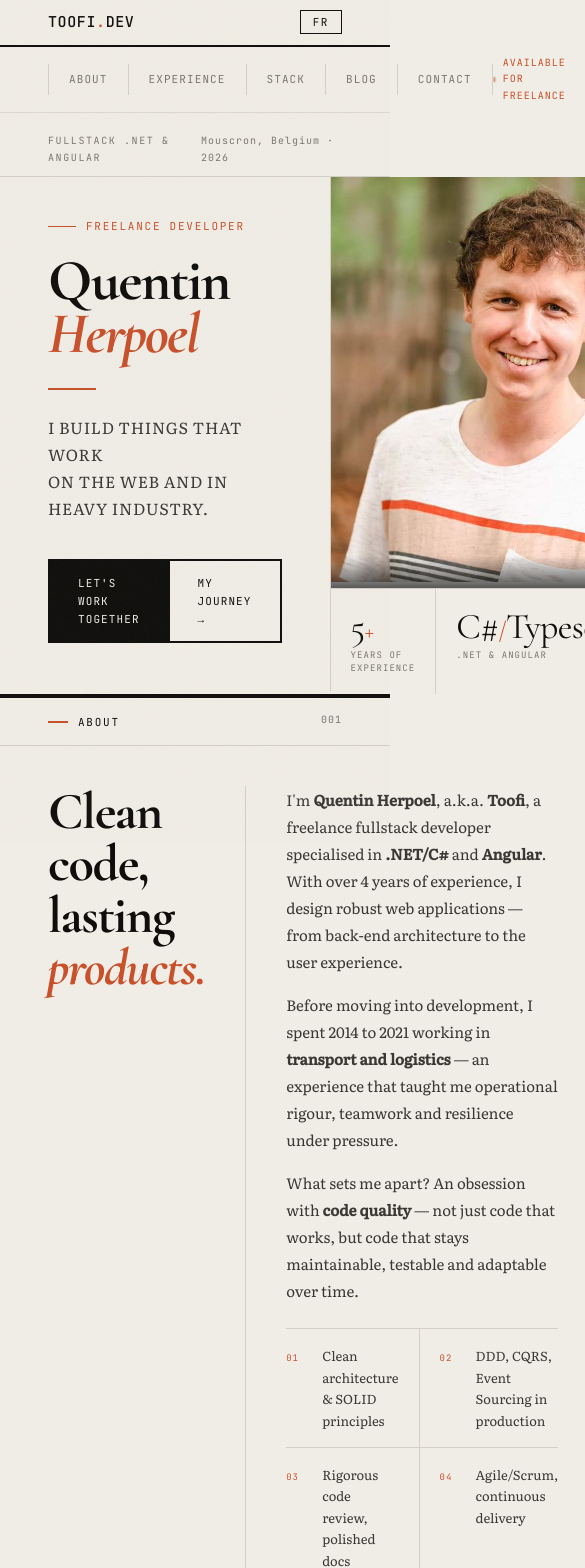
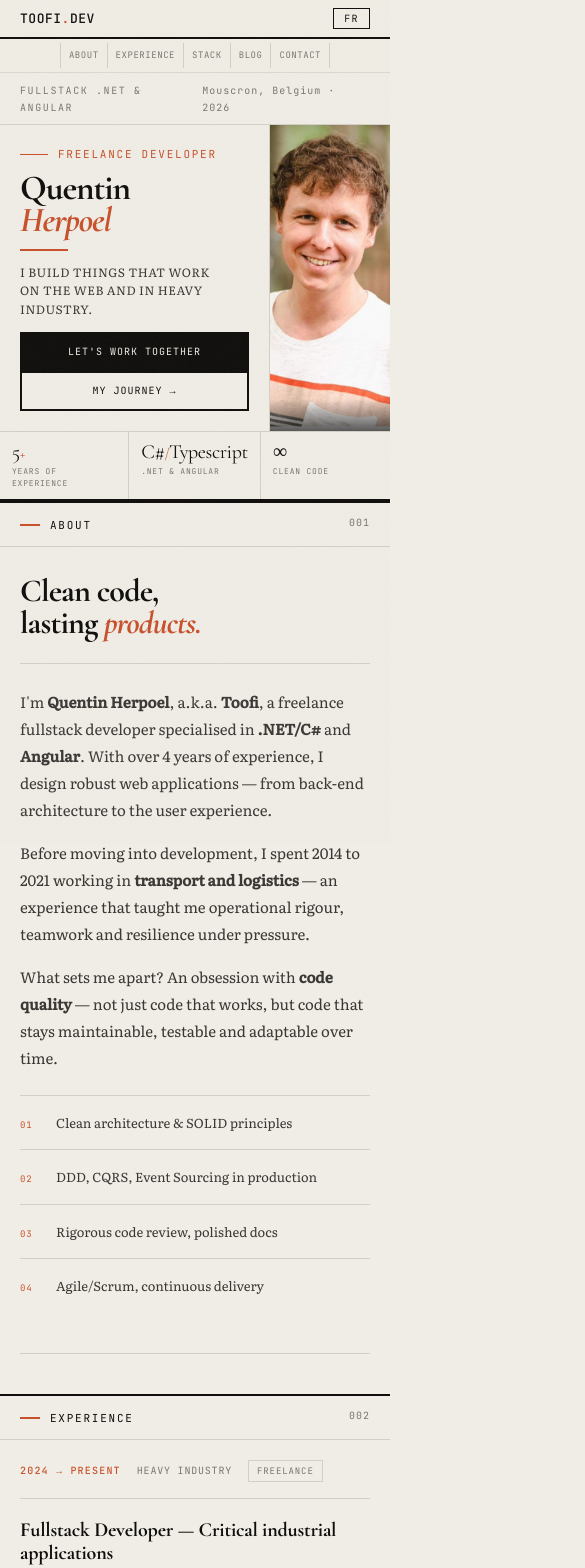
Before and after one commit to Toofi/toofi.github.io, an Angular app: page / in a window 390 px wide. Shown: the top 1568 px of the page, 585 px wide, since content can reach past the window. Built offline with nearby package versions, Linux system fonts and the light colour scheme.

Commit message:
added responsive (#4)

```diff
--- a/src/app/components/about/about.scss
+++ b/src/app/components/about/about.scss
@@ -24,6 +24,14 @@
 .about-title-col h2 ::ng-deep em {
   font-style: italic;
   color: var(--accent);
+}
+
+.about-title-col h2 ::ng-deep .t-line {
+  display: block;
+}
+
+.about-title-col h2 ::ng-deep .t-w {
+  display: block;
 }
 
 .about-text-col {
@@ -86,3 +94,50 @@
   min-width: 20px;
   padding-top: 2px;
 }
+
+@media (max-width: 900px) {
+  .about-layout {
+    grid-template-columns: 1fr;
+    padding-top: 28px;
+  }
+
+  .about-title-col {
+    border-right: none;
+    border-bottom: 1px solid var(--line);
+    padding-right: 0;
+    padding-bottom: 24px;
+    margin-bottom: 24px;
+  }
+
+  .about-title-col h2 {
+    font-size: 40px;
+  }
+
+  .about-title-col h2 ::ng-deep .t-w {
+    display: inline;
+  }
+
+  .about-text-col {
+    padding-left: 0;
+  }
+}
+
+@media (max-width: 480px) {
+  .about-title-col h2 {
+    font-size: 32px;
+  }
+
+  .values-grid {
+    grid-template-columns: 1fr;
+  }
+
+  .value-item {
+    border-right: none;
+    padding-right: 0 !important;
+    padding-left: 0 !important;
+  }
+
+  .value-item:nth-last-child(2) {
+    border-bottom: 1px solid var(--line);
+  }
+}
--- a/src/app/components/about/about.ts
+++ b/src/app/components/about/about.ts
@@ -5,7 +5,8 @@ import { RevealDirective } from '../../directives/reveal.directive';
 const TRANSLATIONS = {
   fr: {
     sectionLabel: 'À propos',
-    titleHtml: 'Code<br>propre,<br>produits<br><em>durables.</em>',
+    titleHtml:
+      '<span class="t-line"><span class="t-w">Code</span> <span class="t-w">propre,</span></span><span class="t-line"><span class="t-w">produits</span> <span class="t-w"><em>durables.</em></span></span>',
     p1Html:
       "Je suis <strong>Quentin Herpoel</strong>, alias <strong>Toofi</strong>, développeur fullstack freelance spécialisé en <strong>.NET/C#</strong> et <strong>Angular</strong>. Avec plus de 4 ans d'expérience, je conçois des applications web robustes, de l'architecture back-end à l'expérience utilisateur.",
     p2Html:
@@ -21,7 +22,8 @@ const TRANSLATIONS = {
   },
   en: {
     sectionLabel: 'About',
-    titleHtml: 'Clean<br>code,<br>lasting<br><em>products.</em>',
+    titleHtml:
+      '<span class="t-line"><span class="t-w">Clean</span> <span class="t-w">code,</span></span><span class="t-line"><span class="t-w">lasting</span> <span class="t-w"><em>products.</em></span></span>',
     p1Html:
       "I'm <strong>Quentin Herpoel</strong>, a.k.a. <strong>Toofi</strong>, a freelance fullstack developer specialised in <strong>.NET/C#</strong> and <strong>Angular</strong>. With over 4 years of experience, I design robust web applications — from back-end architecture to the user experience.",
     p2Html:
--- a/src/app/components/blog/blog.scss
+++ b/src/app/components/blog/blog.scss
@@ -112,3 +112,23 @@
   color: var(--muted);
   letter-spacing: 0.06em;
 }
+
+@media (max-width: 900px) {
+  .blog-layout {
+    grid-template-columns: repeat(2, 1fr);
+  }
+
+  .blog-card {
+    padding: 22px;
+  }
+
+  .blog-title {
+    font-size: 20px;
+  }
+}
+
+@media (max-width: 600px) {
+  .blog-layout {
+    grid-template-columns: 1fr;
+  }
+}
--- a/src/app/components/contact/contact.scss
+++ b/src/app/components/contact/contact.scss
@@ -155,3 +155,35 @@ textarea.form-input {
   background: var(--accent);
   border-color: var(--accent);
 }
+
+@media (max-width: 900px) {
+  .contact-layout {
+    grid-template-columns: 1fr;
+    margin-top: 24px;
+  }
+
+  .contact-left {
+    padding: 28px;
+    border-right: none;
+    border-bottom: 1px solid var(--line);
+  }
+
+  .contact-left h2 {
+    font-size: 38px;
+  }
+
+  .contact-right {
+    padding: 28px;
+  }
+}
+
+@media (max-width: 480px) {
+  .contact-left,
+  .contact-right {
+    padding: 24px 20px;
+  }
+
+  .contact-left h2 {
+    font-size: 32px;
+  }
+}
--- a/src/app/components/experience/experience.scss
+++ b/src/app/components/experience/experience.scss
@@ -110,3 +110,32 @@
   border-color: rgba(200, 80, 42, 0.35);
   color: var(--accent);
 }
+
+@media (max-width: 720px) {
+  .xp-item {
+    grid-template-columns: 1fr;
+  }
+
+  .xp-meta {
+    padding: 20px 0 0;
+    border-right: none;
+    border-bottom: 1px solid var(--line);
+    padding-bottom: 16px;
+    flex-direction: row;
+    flex-wrap: wrap;
+    gap: 10px 16px;
+    align-items: center;
+  }
+
+  .xp-type {
+    margin-top: 0;
+  }
+
+  .xp-content {
+    padding: 20px 0 24px;
+  }
+
+  .xp-content h3 {
+    font-size: 20px;
+  }
+}
--- a/src/app/components/footer/footer.scss
+++ b/src/app/components/footer/footer.scss
@@ -31,3 +31,16 @@
   letter-spacing: 0.08em;
   text-transform: uppercase;
 }
+
+@media (max-width: 600px) {
+  .footer {
+    flex-direction: column;
+    align-items: flex-start;
+    gap: 8px;
+    padding: 16px 20px;
+  }
+
+  .footer-copy {
+    font-size: 9px;
+  }
+}
--- a/src/app/components/header/header.scss
+++ b/src/app/components/header/header.scss
@@ -122,3 +122,51 @@
   background: var(--accent);
   animation: pulse 2s ease infinite;
 }
+
+@media (max-width: 900px) {
+  .topbar {
+    padding: 8px 20px;
+  }
+
+  .navbar {
+    padding: 4px 20px;
+  }
+
+  .nav-links {
+    flex-wrap: wrap;
+  }
+
+  .nav-links a {
+    padding: 5px 10px;
+    font-size: 10px;
+  }
+
+  .nav-avail {
+    font-size: 9px;
+  }
+}
+
+@media (max-width: 600px) {
+  .topbar-logo {
+    font-size: 13px;
+  }
+
+  .lang-switch {
+    font-size: 10px;
+    padding: 3px 10px;
+  }
+
+  .nav-avail {
+    display: none;
+  }
+
+  .navbar {
+    justify-content: center;
+  }
+
+  .nav-links a {
+    padding: 5px 8px;
+    font-size: 9px;
+    letter-spacing: 0.06em;
+  }
+}
--- a/src/app/components/hero/hero.scss
+++ b/src/app/components/hero/hero.scss
@@ -238,3 +238,118 @@
   color: var(--muted);
   line-height: 1.4;
 }
+
+@media (max-width: 900px) {
+  .hero-header {
+    padding: 10px 20px 8px;
+  }
+
+  .hero-body {
+    grid-template-columns: 1fr 160px;
+    grid-template-areas:
+      'text photo'
+      'stats stats';
+  }
+
+  .hero-left {
+    grid-area: text;
+    padding: 20px;
+    border-right: 1px solid var(--line);
+    border-bottom: 1px solid var(--line);
+  }
+
+  .hero-right {
+    display: contents;
+  }
+
+  .hero-photo-zone {
+    grid-area: photo;
+    border-bottom: 1px solid var(--line);
+    height: 100%;
+  }
+
+  .hero-photo-zone img {
+    width: 100%;
+    height: 100%;
+    aspect-ratio: auto;
+    object-fit: cover;
+  }
+
+  .hero-stats {
+    grid-area: stats;
+  }
+
+  .hero-eyebrow {
+    margin-bottom: 10px;
+  }
+
+  .hero-name {
+    font-size: clamp(36px, 8vw, 56px);
+    margin-bottom: 14px;
+  }
+
+  .hero-rule {
+    margin-bottom: 12px;
+  }
+
+  .hero-tagline {
+    font-size: 13px;
+    line-height: 1.55;
+    margin-bottom: 18px;
+  }
+
+  .btn-primary,
+  .btn-ghost {
+    padding: 10px 20px;
+    font-size: 10px;
+  }
+
+  .hero-stat {
+    padding: 10px 12px;
+  }
+
+  .stat-num {
+    font-size: 20px;
+  }
+
+  .stat-num em {
+    font-size: 14px;
+  }
+
+  .stat-label {
+    font-size: 8px;
+    letter-spacing: 0.1em;
+  }
+}
+
+@media (max-width: 480px) {
+  .hero-body {
+    grid-template-columns: 1fr 120px;
+  }
+
+  .hero-name {
+    font-size: clamp(32px, 9vw, 44px);
+    margin-bottom: 12px;
+  }
+
+  .hero-tagline {
+    font-size: 12px;
+    margin-bottom: 14px;
+  }
+
+  .hero-ctas {
+    flex-direction: column;
+    gap: 0;
+  }
+
+  .btn-primary,
+  .btn-ghost {
+    margin-left: 0;
+    text-align: center;
+    justify-content: center;
+  }
+
+  .btn-ghost {
+    margin-top: -2px;
+  }
+}
--- a/src/app/components/stack/stack.scss
+++ b/src/app/components/stack/stack.scss
@@ -84,3 +84,23 @@
   border-color: rgba(200, 80, 42, 0.35);
   color: var(--accent);
 }
+
+@media (max-width: 900px) {
+  .stack-layout {
+    grid-template-columns: repeat(2, 1fr);
+  }
+
+  .stack-card {
+    padding: 22px;
+  }
+
+  .stack-title {
+    font-size: 20px;
+  }
+}
+
+@media (max-width: 600px) {
+  .stack-layout {
+    grid-template-columns: 1fr;
+  }
+}
--- a/src/styles.scss
+++ b/src/styles.scss
@@ -55,6 +55,12 @@ body::before {
   border-top: 2px solid var(--ink);
 }
 
+@media (max-width: 720px) {
+  .section-header {
+    padding: 12px 20px;
+  }
+}
+
 .section-header-label {
   font-family: var(--mono);
   font-size: 11px;
@@ -83,6 +89,12 @@ body::before {
 
 .section-body {
   padding: 0 48px 56px;
+}
+
+@media (max-width: 720px) {
+  .section-body {
+    padding: 0 20px 40px;
+  }
 }
 
 .tag {
```
